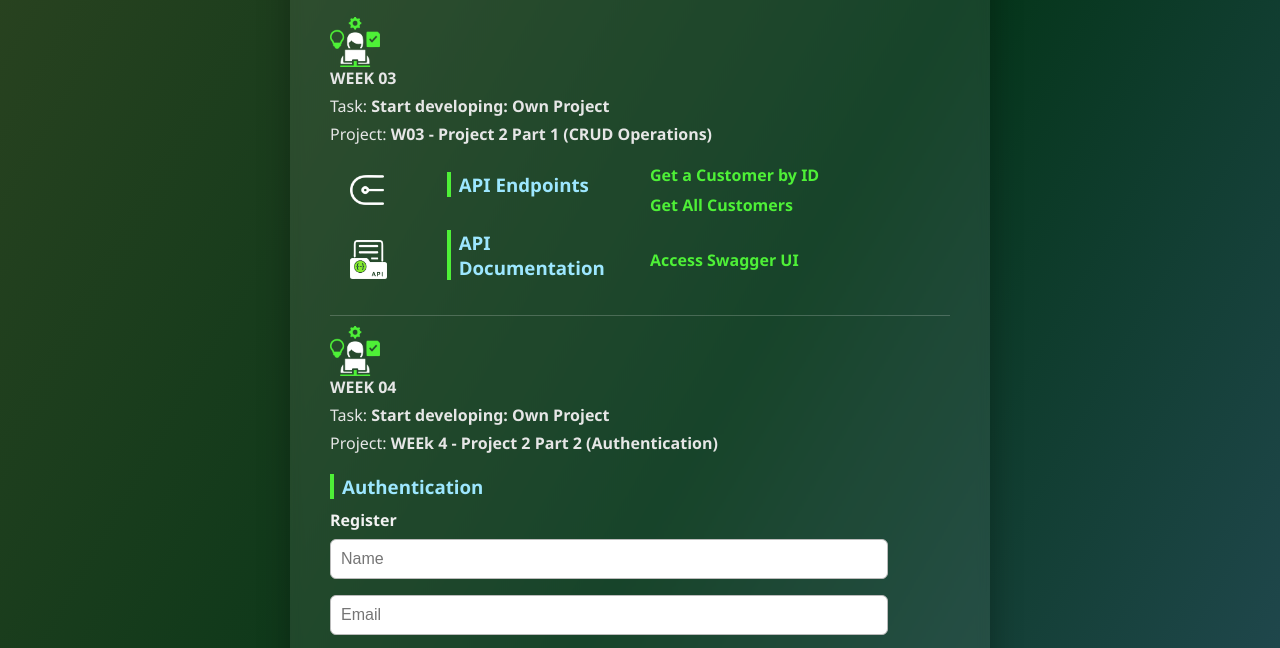
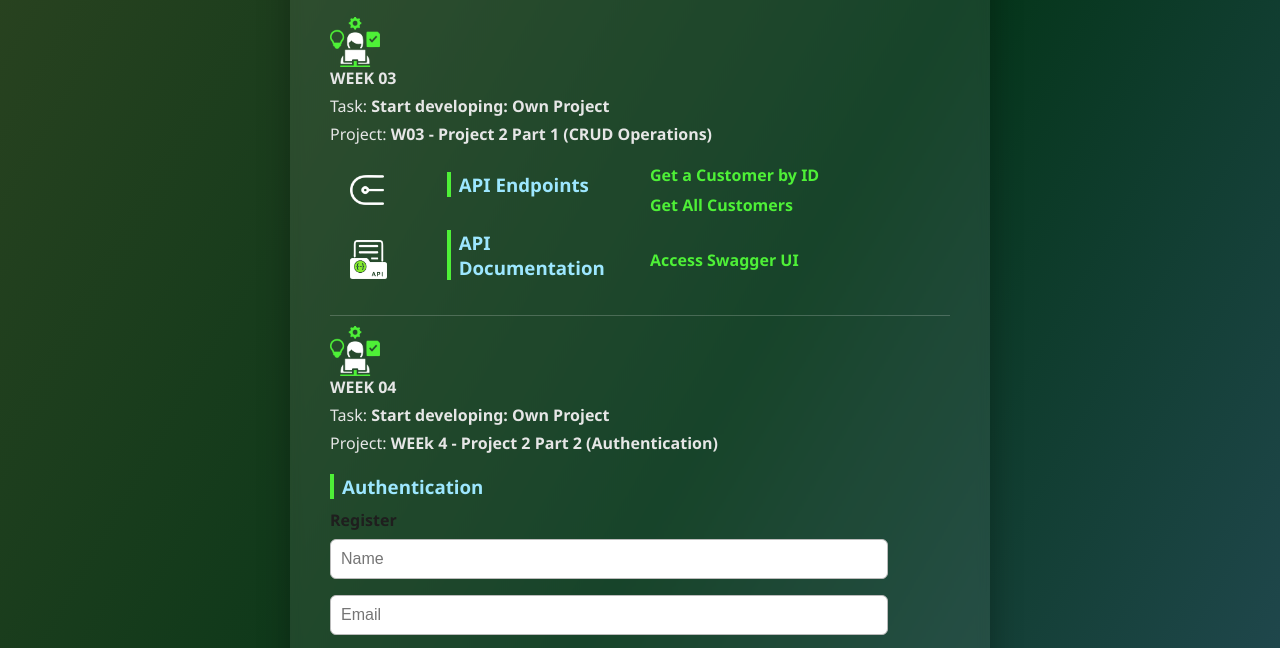
Before and after one commit to svpontes/estevas_garden_project, a website: page frontend/index.html in a window 1280 px wide. Shown: the part 147-795 px from the top of the page. Drawn offline with Linux system fonts and the light colour scheme.

Commit message:
body color

```diff
--- a/frontend/styles/style.css
+++ b/frontend/styles/style.css
@@ -9,7 +9,7 @@
 body {
   font-family: 'Segoe UI', Roboto, Helvetica, Arial, sans-serif;
   background: linear-gradient(120deg, #2b4320, #043518, #2c4f64);
-  color: #f2f2f2;
+  color: #1f1e1e;
   min-height: 100vh;
   display: flex;
   align-items: center;
```
